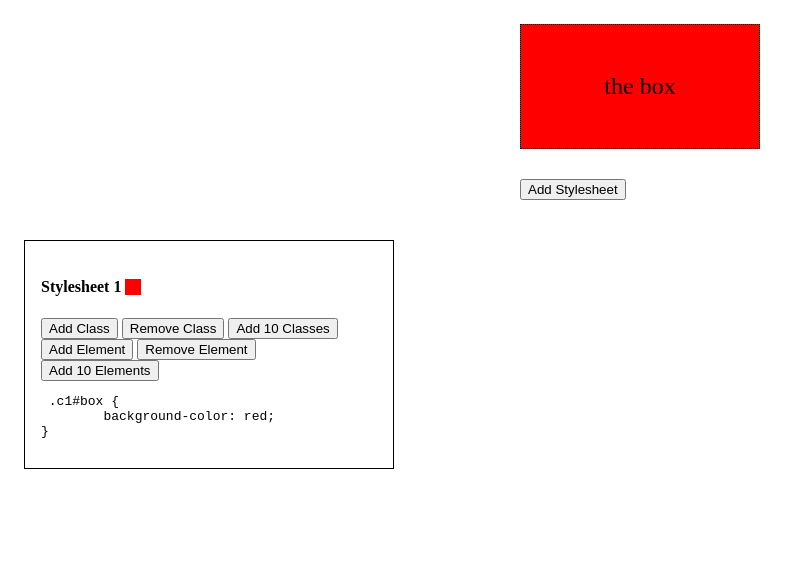
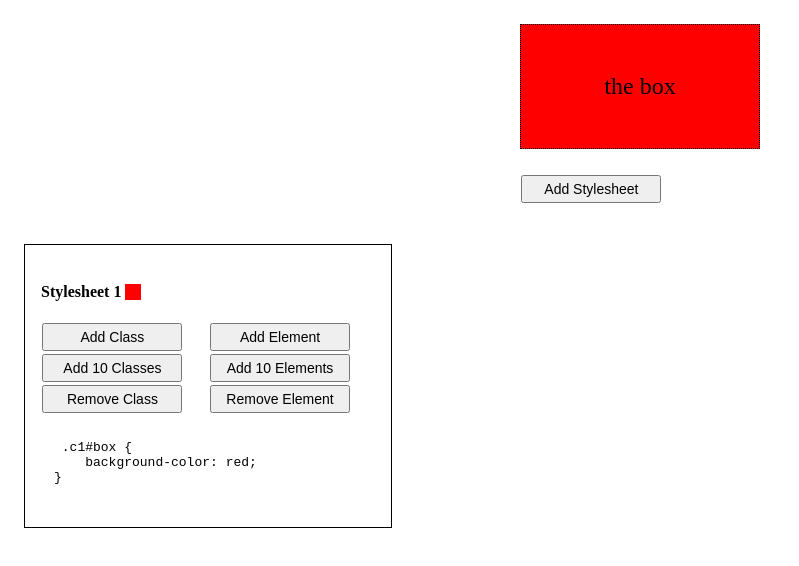
Before and after one commit to AndyCErnst/css-selector-demo, a website: page index.html in a window 1280 px wide. Both pictures are taken after a click on the button "Add Class". Shown: the whole page, without its empty margins (0-799 px from the left). Drawn offline with nearby package versions, Linux system fonts and the light colour scheme.

Commit message:
refactor stylesheet to OO style object, put update() on object

```diff
--- a/app.js
+++ b/app.js
@@ -1,66 +1,76 @@
+'use strict';
 var stylesheets = [];
 var sheetDisplayTemplate = _.template($('#sheet-section-template').text());
-var currentSheetNum = 0;
+var currentSheetNum = 1;
 var randomColor = new RandomColorGenerator();
-var currentDepth = 1;
 
+var StyleSheet = function(color){
+	this.number = currentSheetNum++;
+	this.color = color;
+	this.rule = '#box {\n    background-color: ' + this.color + ';\n}';
+	this.classes = [];
+	this.elements = [];
+	this.sheet = $('<style>'+this.rule+'</style>').appendTo('head');
+	this.displayArea = null;
+};
+StyleSheet.prototype.update = function() {
+	var selectorAndRule =
+		this.elements.join(' ') + ' ' +
+		this.classes.join('') + this.rule;
+
+	this.sheet.text(selectorAndRule);
+	if(this.displayArea){
+		this.displayArea.text(selectorAndRule);
+	} else {
+		console.err('Stylesheet ' + this.number + ' has no display area associated with it');
+	}
+};
 var addStylesheet = function(){
-	currentSheetNum++;
-	var color = randomColor();
-	var newRule = '#box {\n\tbackground-color: ' + color + ';\n}';
-	var sheetDisplay = sheetDisplayTemplate({number: currentSheetNum, rule: newRule, color: color});
-	var newSheet = {
-		classes: [],
-		elements: [],
-		rule: newRule,
-		sheet: $('<style>'+newRule+'</style>').appendTo('head'),
-		display: $(sheetDisplay).appendTo($('#stylesheet-section')).find('.sheet-display')
-	};
-	stylesheets.push(newSheet);
+	var sheet = new StyleSheet(randomColor());
+	var sheetDisplay = sheetDisplayTemplate(sheet);
+	var sheetControlBox = $(sheetDisplay).appendTo($('#stylesheet-section'));
+	sheet.displayArea = sheetControlBox.find('.sheet-display');
+	stylesheets.push(sheet);
 };
-
-$('#add-stylesheet').on('click', addStylesheet);
 
 var getBoxElementDepth = function(){
 	return $('#box-container div').length;
 };
-var updateStylesheet = function(stylesheet){
-	var selectorAndRule =
-		stylesheet.elements.join(' ') + ' ' +
-		stylesheet.classes.join('') + stylesheet.rule;
 
-	stylesheet.sheet.text(selectorAndRule);
-	stylesheet.display.text(selectorAndRule);
+var getSectionId = function(context) {
+	return $(context).closest('.stylesheet-control-box').data('id')-1;
 }
-
 
 var addOneClass = function(num) {
 	var stylesheet = stylesheets[num];
-	var className = 'c'+(stylesheet.classes.length+1)
+	var className = 'c'+(stylesheet.classes.length+1);
 	stylesheet.classes.push('.' + className);
-	updateStylesheet(stylesheet);
+	stylesheet.update();
 	$('#box').addClass(className);
 };
 
 var removeOneClass = function(num) {
 	var stylesheet = stylesheets[num];
 	stylesheet.classes.pop();
-	updateStylesheet(stylesheet);
+	stylesheet.update();
 };
 
 var addOneElement = function(num) {
 	var stylesheet = stylesheets[num];
 	stylesheet.elements.push('div');
-	updateStylesheet(stylesheet);
+	stylesheet.update();
 	if(getBoxElementDepth() < stylesheet.elements.length)
-		$('#box-container').html('<div>'+$('#box-container').html()+'</div>')
+		$('#box-container').html('<div>'+$('#box-container').html()+'</div>');
 };
 
 var removeOneElement = function(num) {
 	var stylesheet = stylesheets[num];
 	stylesheet.elements.pop();
-	updateStylesheet(stylesheet);
+	stylesheet.update();
 };
+
+$('#add-stylesheet').on('click', addStylesheet);
+
 
 $('#stylesheet-section').on('click', '.add-class', function(){
 	addOneClass(getSectionId(this));
@@ -96,30 +106,24 @@ $('#stylesheet-section').on('click', '.add-10-elements', function(){
 });
 
 
-function getSectionId(context) {
-	return $(context).closest('.section').data('id')-1;
-};
 function RandomColorGenerator() {
 	var defaultColors = ['gray', 'pink', 'green', 'blue', 'purple', 'orange', 'yellow', 'red'];
-	var randomColor = function() { return Math.floor(Math.random() * 255); }
-	var get3random = function(){ return [randomColor(),randomColor(),randomColor()]; }
+	var randomColor = function() { return Math.floor(Math.random() * 255); };
+	var get3random = function(){ return [randomColor(),randomColor(),randomColor()]; };
 	var checkSpread = function(colorArr) {
 		return Math.abs(colorArr[1] - colorArr[0]) + Math.abs(colorArr[2] - colorArr[0]) > 100;
 	};
 	return function(){
 		var color = defaultColors.pop();
 		if (color) return color;
-		do{
+		do {
 			color = get3random();
-			console.log('color was rgb(' + color.join(',') + ')');
 		}
-		while(!checkSpread(color))
+		while(!checkSpread(color));
 
-		color = 'rgb('+color.join(',')+')';
-		console.log('returning color ' + color);
-		return color
-	}
-};
+		return 'rgb('+color.join(',')+')';
+	};
+}
 
 (function init(){
 	addStylesheet();
--- a/index.html
+++ b/index.html
@@ -5,11 +5,11 @@
 	<link rel="stylesheet" href="style.css">
 </head>
 <body>
-	<div id="display-container">
+	<div id="box-display-container">
 		<div id="box-container">
 			<div id="box" class="">the box</div>
 		</div>
-		<button id="add-stylesheet">Add Stylesheet</button>
+		<button id="add-stylesheet" class="button">Add Stylesheet</button>
 	</div>
 
 
@@ -17,17 +17,21 @@
 	</div>
 
 	<script type="text/template" id="sheet-section-template">
-		<div class="section" data-id="<%= number %>">
+		<div class="stylesheet-control-box" data-id="<%= number %>">
 			<h4>
 				Stylesheet <%= number %>
 				<div class="color-swatch" style="background-color: <%= color %>"></div>
 			</h4>
-			<button class="button add-class">Add Class</button>
-			<button class="button remove-class">Remove Class</button>
-			<button class="button add-10-classes">Add 10 Classes</button>
-			<button class="button add-element">Add Element</button>
-			<button class="button remove-element">Remove Element</button>
-			<button class="button add-10-elements">Add 10 Elements</button>
+			<div class="button-container">
+				<button class="button add-class">Add Class</button>
+				<button class="button add-10-classes">Add 10 Classes</button>
+				<button class="button remove-class">Remove Class</button>
+			</div>
+			<div class="button-container">
+				<button class="button add-element">Add Element</button>
+				<button class="button add-10-elements">Add 10 Elements</button>
+				<button class="button remove-element">Remove Element</button>
+			</div>
 			<pre class="sheet-display"><%= rule %></pre>
 
 		</div>
--- a/style.css
+++ b/style.css
@@ -1,7 +1,7 @@
 * {
 	box-sizing: border-box;
 }
-#display-container {
+#box-display-container {
 	margin: 1em auto;
 	width: 10em;
 	font-size: 24px;
@@ -13,8 +13,8 @@
 	text-align: center;
 	padding: 2em;
 }
-.section {
-	max-width: 370px;
+.stylesheet-control-box {
+	max-width: 23em;
 	width: 100%;
 	display: inline-block;
 	margin: 1em;
@@ -29,3 +29,34 @@
 	display: inline-block;
 	vertical-align: text-bottom;
 }
+.button {
+  height: 2em;
+  width: 10em;
+  font-size: 14px;
+  margin: .1em;
+}
+@media all and (max-width: 420px) {
+	.stylesheet-control-box {
+		margin: 1em 0;
+		max-width: none;
+	}
+
+}
+@media all and (max-width: 360px) {
+	.button {
+		 width: 10em;
+		font-size: 12px;
+	}
+}
+.button-container {
+	display: inline-block;
+	width: 49%;
+}
+pre {
+	padding: 1em;
+}
+pre:hover {
+  background-color: black;
+  color: #1BB416;
+  border-radius: 5px;
+}
```
